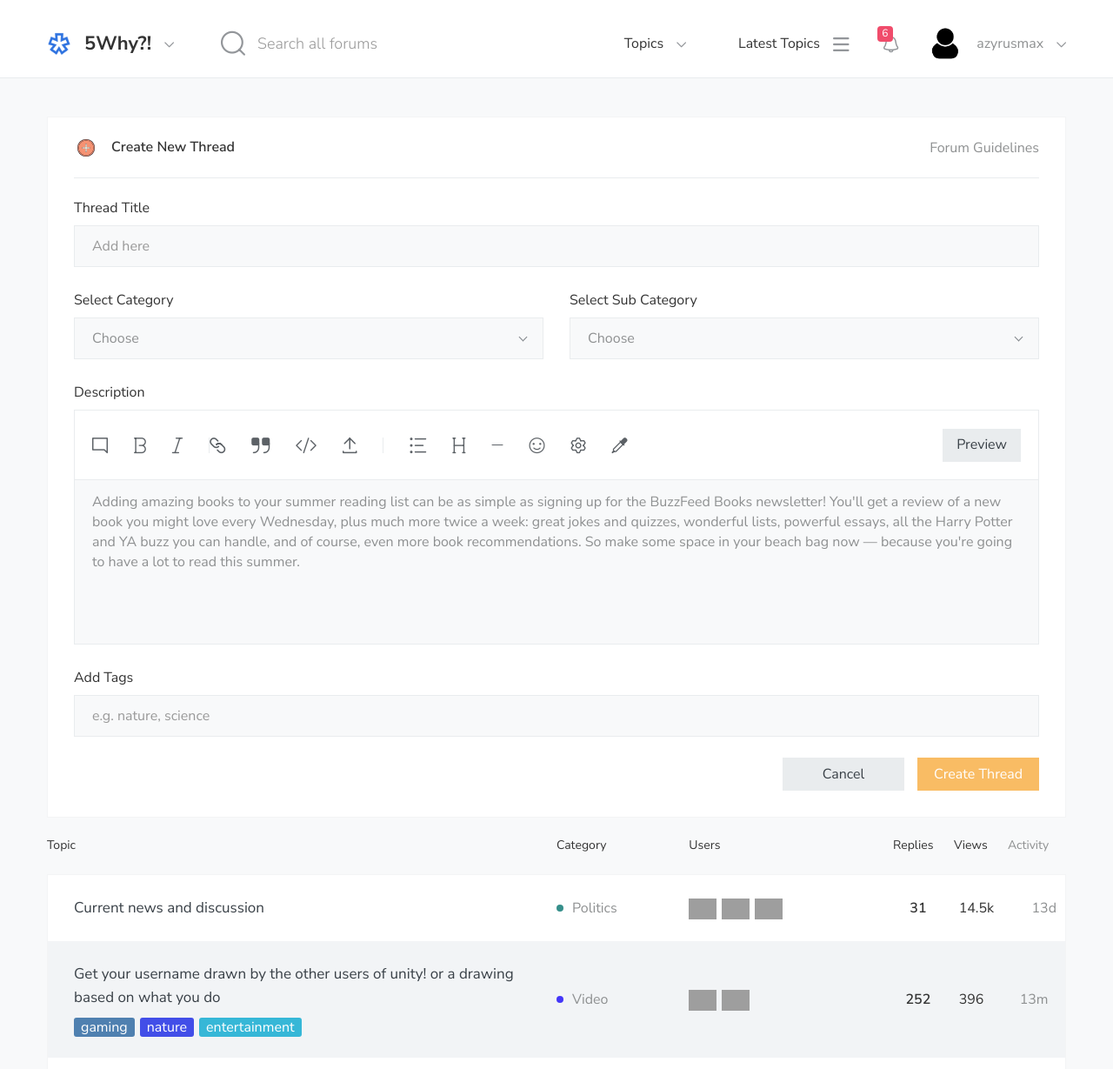
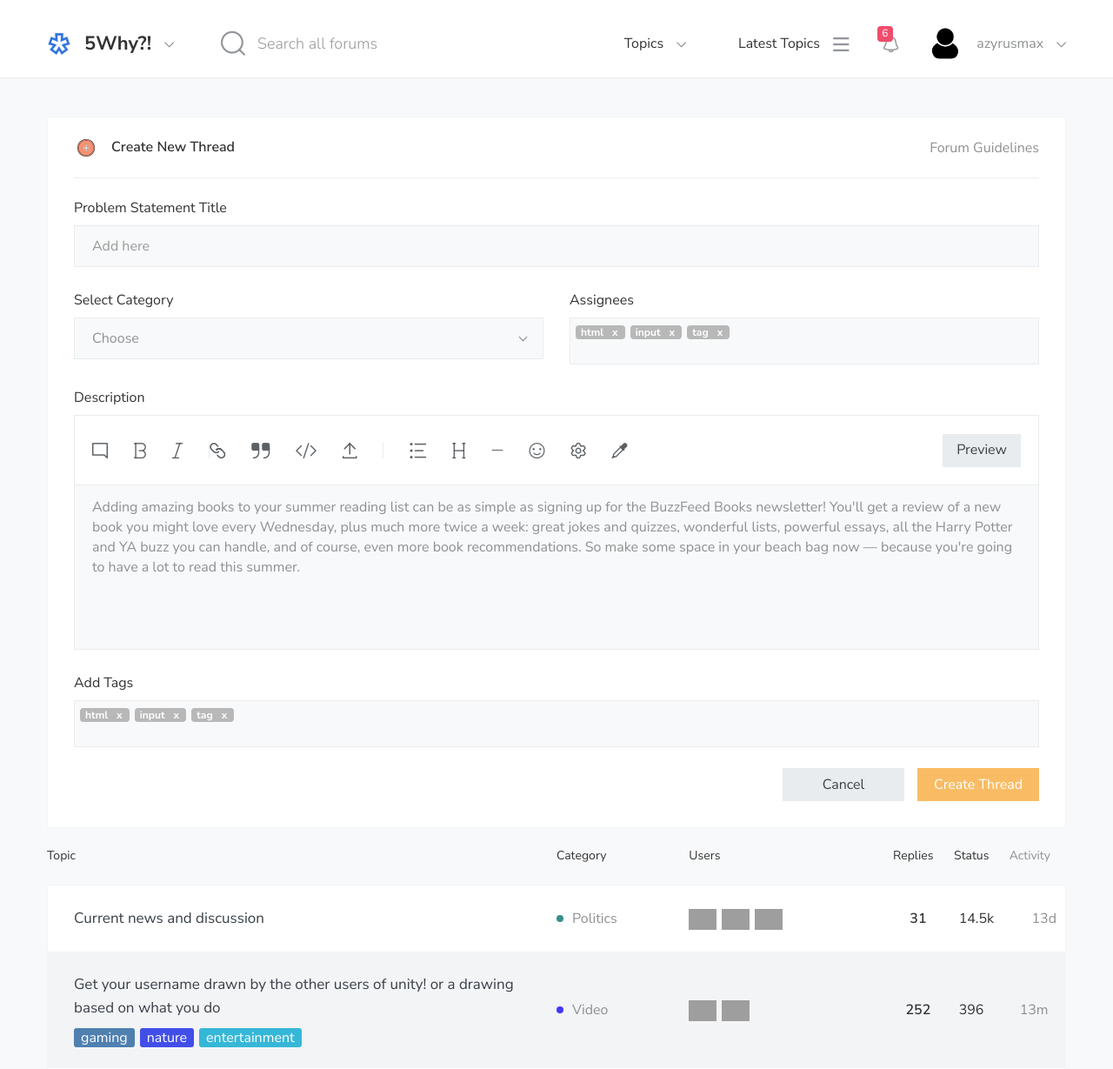
Before and after one commit to ankamdivija/Why5_identifier_tool, a Django app: template templates/app/create-topic.html in a window 1280 px wide. Shown: the top 1229 px of the page at 87% size. Run offline with Django 3.2, Linux system fonts and the light colour scheme; the template is opened without the code that fills it, so the values that code supplies are empty; some libraries are stand-ins or nearby versions; grey boxes are pictures that could not be loaded.

Commit message:
create-topic

```diff
--- /dev/null
+++ b/static/css/dashboard/bootstrap-tagsinput.css
@@ -0,0 +1,64 @@
+/* bootstrap-tagsinput.css file - add in local */
+
+.bootstrap-tagsinput {
+  background-color: #f8f9fa;
+  border: solid 1px #e9ecee;
+  display: inline-block;
+  padding: 4px 6px;
+  color: #555;
+  vertical-align: middle;
+  border-radius: 0;
+  max-width: 100%;
+  line-height: 22px;
+  cursor: text;
+}
+.bootstrap-tagsinput input {
+  border: none;
+  box-shadow: none;
+  background-color: #f8f9fa;
+  outline: none;
+  padding: 0 6px;
+  margin: 0;
+  width: 1000px !important;
+  max-width: inherit;
+}
+.bootstrap-tagsinput.form-control input::-moz-placeholder {
+  color: #777;
+  opacity: 1;
+  width:100%;
+}
+.bootstrap-tagsinput.form-control input:-ms-input-placeholder {
+  color: #777;
+  width:100%;
+}
+.bootstrap-tagsinput.form-control input::-webkit-input-placeholder {
+  color: #777;
+  width: 100%;
+}
+.bootstrap-tagsinput input:focus {
+  border: none;
+  box-shadow: none;
+}
+.bootstrap-tagsinput .tag {
+  background: #B8B8B8;
+  padding: 0 6px;
+  margin-right: 2px;
+  color: white;
+  border-radius: 4px;
+}
+.bootstrap-tagsinput .tag [data-role="remove"] {
+  margin-left: 8px;
+  cursor: pointer;
+}
+
+.bootstrap-tagsinput .tag [data-role="remove"]:after {
+  content: "x";
+  padding: 0px 2px;
+}
+
+.bootstrap-tagsinput .tag [data-role="remove"]:hover {
+  box-shadow: inset 0 1px 0 rgba(255, 255, 255, 0.2), 0 1px 2px rgba(0, 0, 0, 0.05);
+}
+.bootstrap-tagsinput .tag [data-role="remove"]:hover:active {
+  box-shadow: inset 0 3px 5px rgba(0, 0, 0, 0.125);
+}
--- a/templates/app/create-topic.html
+++ b/templates/app/create-topic.html
@@ -22,6 +22,11 @@
     <!-- Vendor -->
     <link rel="stylesheet" href="{% static 'css/dashboard/b1.min.css' %}">
     <link rel="stylesheet" href="{% static 'css/dashboard/b2.css' %}">
+
+    <!--<link rel="stylesheet" href="https://cdnjs.cloudflare.com/ajax/libs/twitter-bootstrap/3.3.5/css/bootstrap.min.css">-->
+    <link rel="stylesheet" href="{% static 'css/dashboard/bootstrap-tagsinput.css' %}">
+
+
     <!-- Latest compiled and minified CSS -->
     <!-- Custom -->
     <link rel="stylesheet" href="{% static 'css/dashboard/s2.css' %}">
@@ -204,7 +209,7 @@
                     <span>Forum Guidelines</span>
                 </div>
                 <div class="create__section">
-                    <label class="create__label" for="title">Thread Title</label>
+                    <label class="create__label" for="title">Problem Statement Title</label>
                     <input type="text" class="form-control" id="title" placeholder="Add here">
                 </div>
                 <div class="row">
@@ -222,14 +227,10 @@
                     </div>
                     <div class="col-md-6">
                         <div class="create__section">
-                            <label class="create__label" for="sub-category">Select Sub Category</label>
-                            <label class="custom-select">
-                                <select id="sub-category">
-                                    <option>Choose</option>
-                                    <option>Choose #2</option>
-                                    <option>Choose #3</option>
-                                </select>
-                            </label>
+                            <label class="create__label" for="sub-category">Assignees</label>
+
+                            <input type="text" value="html,input,tag" data-role="tagsinput" id="assignees"></input>
+
                         </div>
                     </div>
                 </div>
@@ -259,7 +260,7 @@
                 </div>
                 <div class="create__section">
                     <label class="create__label" for="tags">Add Tags</label>
-                    <input type="text" class="form-control" id="tags" placeholder="e.g. nature, science">
+                    <input type="text" value="html,input,tag" data-role="tagsinput" id="tag"></input>
                 </div>
                 <!--<div class="create__advanced">
                     <div class="row">
@@ -346,8 +347,9 @@
                     <div class="posts__category">Category</div>
                     <div class="posts__users">Users</div>
                     <div class="posts__replies">Replies</div>
-                    <div class="posts__views">Views</div>
+                    <div class="posts__views">Status</div>
                     <div class="posts__activity">Activity</div>
+
                 </div>
                 <div class="posts__body">
                     <div class="posts__item">
@@ -376,6 +378,8 @@
                             <div class="posts__replies">31</div>
                             <div class="posts__views">14.5k</div>
                             <div class="posts__activity">13d</div>
+
+
                         </div>
                     </div>
                     <div class="posts__item bg-f2f4f6">
@@ -406,6 +410,9 @@
                             <div class="posts__replies">252</div>
                             <div class="posts__views">396</div>
                             <div class="posts__activity">13m</div>
+
+
+
                         </div>
                     </div>
                     <div class="posts__item">
@@ -434,6 +441,8 @@
                             <div class="posts__replies">207</div>
                             <div class="posts__views">7.5k</div>
                             <div class="posts__activity">41m</div>
+
+
                         </div>
                     </div>
                     <div class="posts__item posts__item--bg-gradient">
@@ -456,6 +465,8 @@
                             <div class="posts__replies">2.3k</div>
                             <div class="posts__views">2.0k</div>
                             <div class="posts__activity">1h</div>
+
+
                         </div>
                     </div>
                     <div class="posts__item">
@@ -488,6 +499,7 @@
                             <div class="posts__replies">441</div>
                             <div class="posts__views">3.1k</div>
                             <div class="posts__activity">6h</div>
+
                         </div>
                     </div>
                 </div>
@@ -566,5 +578,9 @@
     <script src="{% static 'js/dashboard/jquery.min.js' %}"></script>
     <script src="{% static 'js/dashboard/velocity.js' %}"></script>
     <script src="{% static 'js/dashboard/j1.js' %}"></script>
+
+    <script src="https://cdnjs.cloudflare.com/ajax/libs/jquery/2.1.4/jquery.min.js"></script>
+    <script src="{% static 'js/dashboard/bootstrap-tagsinput.js' %}"></script>
+
 </body>
 </html>
--- a/templates/app/private_dashboard.html
+++ b/templates/app/private_dashboard.html
@@ -7,7 +7,7 @@
         <div class="nav">
             <div class="nav__categories" style="right: 30px;">
                 <div class="nav__select">
-                    <a class="btn" href="{% url 'create_post' %}">Post New Problem Statement</a>
+                    <a class="btn" href="{% url 'create_topic' %}">Post New Problem Statement</a>
                 </div>
             </div>
             <div class="nav__categories js-dropdown">
--- a/templates/app/public_dashboard.html
+++ b/templates/app/public_dashboard.html
@@ -7,7 +7,7 @@
         <div class="nav">
             <div class="nav__categories" style="right: 30px;">
                 <div class="nav__select">
-                    <a class="btn" href="{% url 'create_post' %}">Post New Problem Statement</a>
+                    <a class="btn" href="{% url 'create_topic' %}">Post New Problem Statement</a>
                 </div>
             </div>
             <div class="nav__categories js-dropdown">
```
Also changed, not shown: PS/views.py (+16 -11 lines), static/js/dashboard/bootstrap-tagsinput.js (added).
